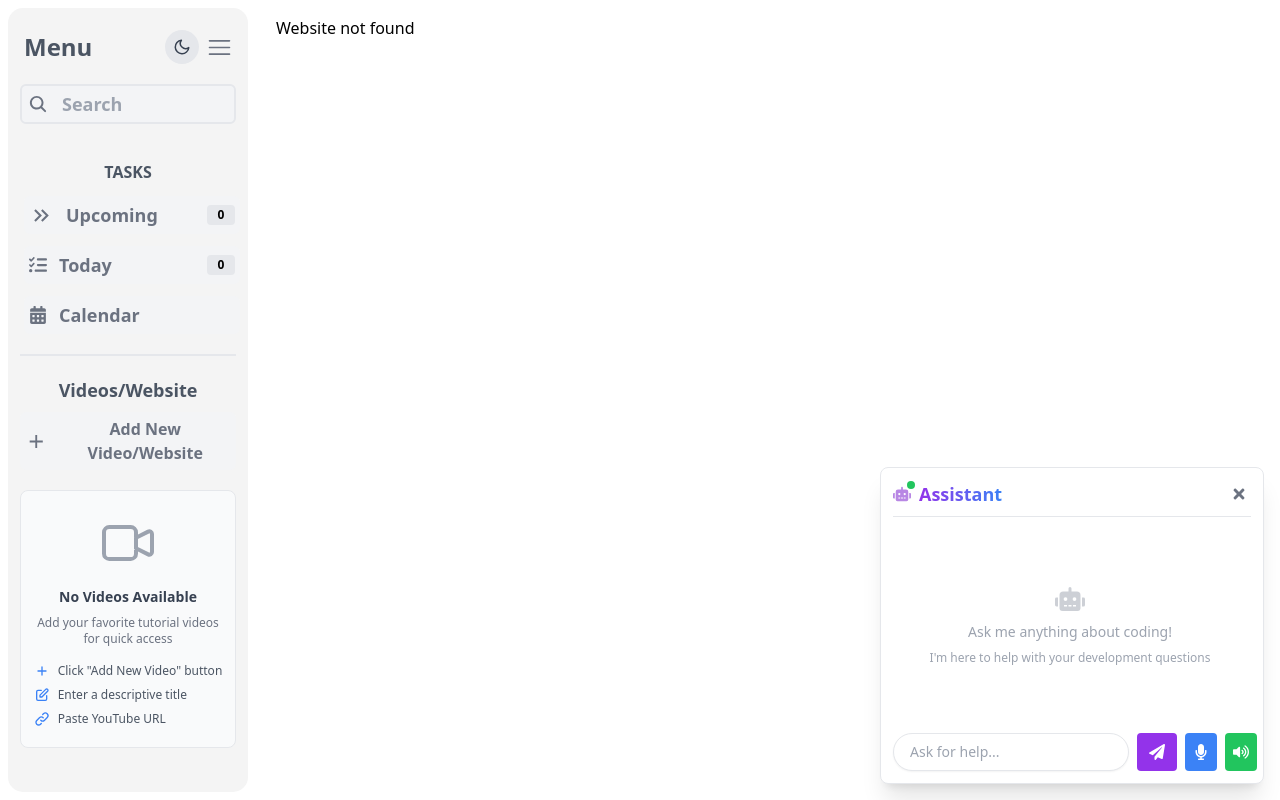
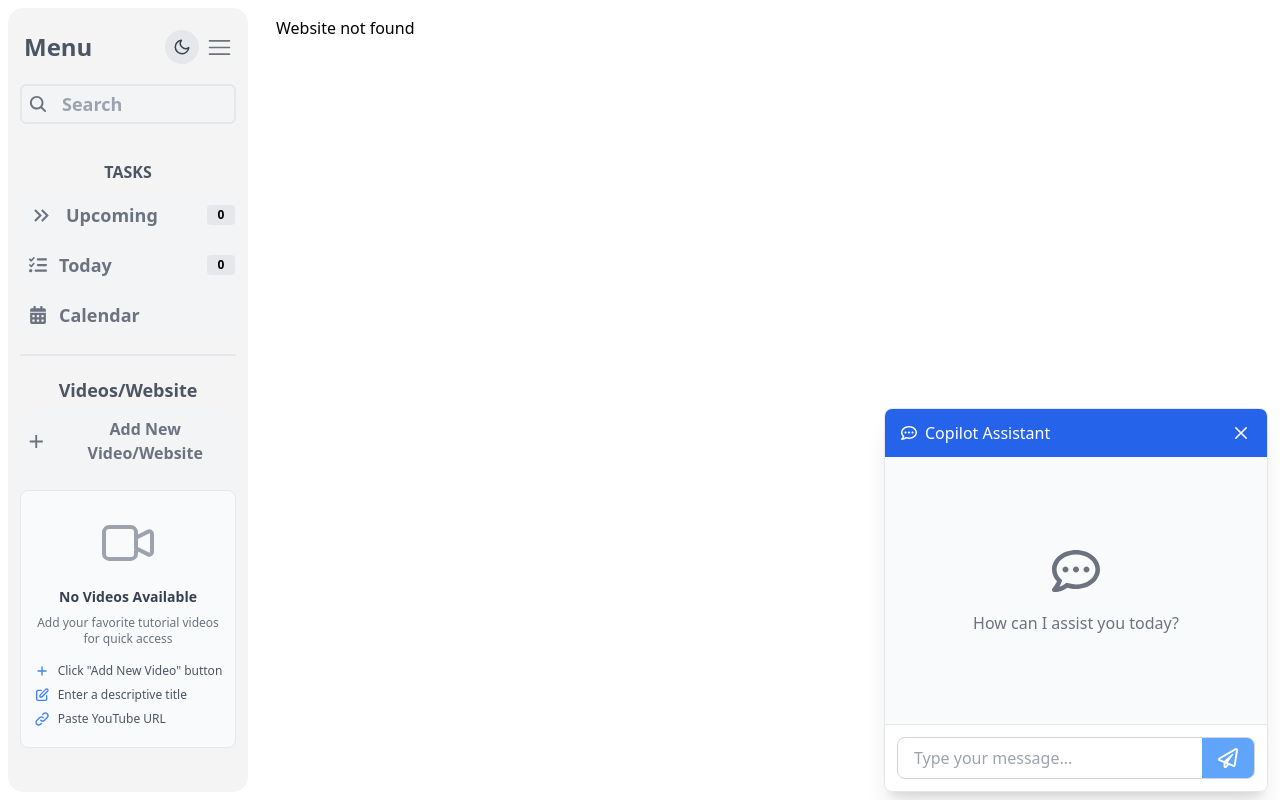
Before and after one commit to Pradeep-kumar-py/Todo-WebApp, a React (Vite) app: page /web/1 in a window 1280 px wide. Both pictures are taken after a click on the button 1246 px from the left and 766 px from the top of the page. Built offline with nearby package versions, Linux system fonts and the light colour scheme.

Commit message:
Refactor ChatBot component for improved message handling and UI; add random color generation for visual elements

```diff
--- a/src/components/chatbot.jsx
+++ b/src/components/chatbot.jsx
@@ -1,248 +1,182 @@
-import React, { useState, useEffect } from "react";
-import { FaRobot, FaPaperPlane, FaMicrophone, FaTimes, FaVolumeUp } from "react-icons/fa";
+import React, { useState, useRef, useEffect } from 'react';
+import { BsChatDotsFill } from 'react-icons/bs';
+import { RxCross2 } from 'react-icons/rx';
+import { FaRegCommentDots } from 'react-icons/fa';
+import { FaRegPaperPlane } from 'react-icons/fa';
 
 const ChatBot = () => {
-  const [question, setQuestion] = useState("");
+  const [isOpen, setIsOpen] = useState(false);
   const [messages, setMessages] = useState([]);
-  const [isOpen, setIsOpen] = useState(false);
+  const [inputMessage, setInputMessage] = useState('');
   const [isLoading, setIsLoading] = useState(false);
-  const [isListening, setIsListening] = useState(false);
-  const [voices, setVoices] = useState([]);
-  const [selectedVoice, setSelectedVoice] = useState(null);
-  const [showVoices, setShowVoices] = useState(false);
-
+  const messagesEndRef = useRef(null);
   const apiKey = import.meta.env.VITE_GEMENI_API_KEY;
 
-  const toggleChat = () => setIsOpen(!isOpen);
+  const toggleChatbot = () => {
+    setIsOpen(!isOpen);
+  };
 
-  const fetchChatbotResponse = async (userMessage) => {
-    if (!userMessage.trim()) return;
+  const scrollToBottom = () => {
+    messagesEndRef.current?.scrollIntoView({ behavior: 'smooth' });
+  };
+
+  useEffect(() => {
+    scrollToBottom();
+  }, [messages]);
+
+  const handleSendMessage = async (e) => {
+    e.preventDefault();
+
+    if (!inputMessage.trim()) return;
+
+    // Add user message to chat
+    const userMessage = { text: inputMessage, sender: 'user' };
+    setMessages(prevMessages => [...prevMessages, userMessage]);
+    setInputMessage('');
     setIsLoading(true);
-    const updatedMessages = [...messages, { user: userMessage, bot: "" }];
-    setMessages(updatedMessages);
-    setQuestion("");
 
     try {
-      const response = await fetch(
-        `https://generativelanguage.googleapis.com/v1beta/models/gemini-2.0-flash:generateContent?key=${apiKey}`,
-        {
-          method: "POST",
-          headers: { "Content-Type": "application/json" },
+      // Call Gemini API
+      const response = await fetch(`https://generativelanguage.googleapis.com/v1beta/models/gemini-2.0-flash:generateContent?key=${apiKey}`, {
+        method: 'POST',
+        headers: {
+          'Content-Type': 'application/json',
+        },
         body: JSON.stringify({
-            contents: [
-              {
-                parts: [
-                  {
-                    text: `You're my coding helper. Keep answers short. User: "${userMessage}"`,
-                  },
-                ],
-              },
-            ],
+          contents: [{
+            parts: [{ text: inputMessage }]
+          }],
           generationConfig: {
-              temperature: 0.5,
-              maxOutputTokens: 512,
+            temperature: 0.7,
+            topK: 40,
+            topP: 0.95,
+            maxOutputTokens: 1024,
           },
         }),
-        }
-      );
+      });
 
       const data = await response.json();
-      const answer = data?.candidates?.[0]?.content?.parts?.[0]?.text || "Sorry, I couldn't answer that.";
-      const finalMessages = [...updatedMessages.slice(0, -1), { user: userMessage, bot: answer }];
-      setMessages(finalMessages);
-      speakText(answer);
-    } catch (err) {
-      console.error(err);
+
+      if (data.candidates && data.candidates.length > 0 && data.candidates[0].content) {
+        // Extract text from response
+        const botText = data.candidates[0].content.parts[0].text;
+
+        // Add bot message to chat
+        setMessages(prevMessages => [
+          ...prevMessages,
+          { text: botText, sender: 'bot' }
+        ]);
+      } else {
+        // Handle error
+        setMessages(prevMessages => [
+          ...prevMessages,
+          { text: "I'm sorry, I couldn't process that request. Please try again.", sender: 'bot' }
+        ]);
+      }
+    } catch (error) {
+      console.error('Error calling Gemini API:', error);
+      setMessages(prevMessages => [
+        ...prevMessages,
+        { text: "Sorry, there was an error connecting to the service. Please try again later.", sender: 'bot' }
+      ]);
     } finally {
       setIsLoading(false);
     }
   };
 
-  const startListening = () => {
-    if (!("webkitSpeechRecognition" in window)) {
-      alert("Your browser doesn't support voice input.");
-      return;
-    }
-
-    const recognition = new window.webkitSpeechRecognition();
-    recognition.lang = "en-US";
-    recognition.onstart = () => setIsListening(true);
-    recognition.onresult = (e) => {
-      const transcript = e.results[0][0].transcript;
-      setQuestion(transcript);
-      fetchChatbotResponse(transcript);
-    };
-    recognition.onerror = (e) => console.error(e);
-    recognition.onend = () => setIsListening(false);
-    recognition.start();
-  };
-
-  // Get all available voices and filter for female voices
-  useEffect(() => {
-    const getVoices = () => {
-      const voiceList = speechSynthesis.getVoices();
-      // Prioritize female voices, which often have 'female' or female names in their names
-      const femaleVoices = voiceList.filter(voice =>
-        voice.name.toLowerCase().includes('female') ||
-        ['lisa', 'samantha', 'victoria', 'karen', 'tessa', 'monica', 'joana', 'alice'].some(name =>
-          voice.name.toLowerCase().includes(name)
-        )
-      );
-      const otherVoices = voiceList.filter(voice =>
-        !femaleVoices.includes(voice)
-      );
-
-      const sortedVoices = [...femaleVoices, ...otherVoices];
-      setVoices(sortedVoices);
-      // Set default to first female voice or first available voice
-      setSelectedVoice(femaleVoices[0] || sortedVoices[0]);
-    };
-
-    // Voice list might not be available immediately
-    getVoices();
-    if (speechSynthesis.onvoiceschanged !== undefined) {
-      speechSynthesis.onvoiceschanged = getVoices;
-    }
-  }, []);
-
-  // Update speakText function to use selected voice
-  const speakText = (text) => {
-    if ("speechSynthesis" in window) {
-      const utterance = new SpeechSynthesisUtterance(text);
-      utterance.lang = "en-US";
-
-      if (selectedVoice) {
-        utterance.voice = selectedVoice;
-      }
-
-      speechSynthesis.speak(utterance);
-    }
-  };
-
-  useEffect(() => {
-    speechSynthesis.getVoices();
-  }, []);
-
   return (
-    <>
+    <div className="fixed bottom-2 right-3 z-50">
       {/* Toggle Button */}
       <button
-        onClick={toggleChat}
-        className={`fixed bottom-4 right-4 bg-purple-600 text-white p-2 rounded-full shadow-lg z-50 ${isOpen ? "hidden" : ""}`}
+        onClick={toggleChatbot}
+        className={`bg-blue-600 hover:bg-blue-700 text-white p-1 rounded-full shadow-lg transition-all duration-300 flex items-center justify-center ${isOpen ? 'hidden' : ''}`}
+        aria-label="Toggle chatbot"
+        style={{ position: 'fixed', bottom: '0', right: 0, zIndex: 1000 }}
       >
-        <FaRobot size={20} />
+        <BsChatDotsFill className="h-5 w-5" />
       </button>
 
-      {/* Chat Window */}
+      {/* Chatbot Interface */}
       {isOpen && (
-        <div className="fixed bottom-4 right-4 w-full max-w-sm bg-white dark:bg-gray-800 border dark:border-gray-700 rounded-lg shadow-xl p-3 z-50 animate-fadeIn transform transition-all duration-300">
-          <div className="flex justify-between items-center mb-3 border-b dark:border-gray-700 pb-2">
-            <div className="text-purple-700 dark:text-purple-400 font-bold flex items-center gap-2 text-lg">
-              <div className="relative">
-                <FaRobot className="animate-pulse" />
-                <span className="absolute -top-1 -right-1 h-2 w-2 bg-green-500 rounded-full"></span>
-              </div>
-              <span className="bg-gradient-to-r from-purple-600 to-blue-500 text-transparent bg-clip-text">Assistant</span>
-            </div>
+        <div className="absolute bottom-0 right-0 w-80 sm:w-96 h-96 bg-white dark:bg-gray-800 rounded-lg shadow-xl flex flex-col overflow-hidden border border-gray-200 dark:border-gray-700 transition-all duration-300">
+          {/* Chat Header */}
+          <div className="bg-blue-600 text-white px-4 py-3 flex items-center justify-between">
+            <h3 className="font-medium flex items-center gap-2"><FaRegCommentDots /> Copilot Assistant</h3>
             <button
-              onClick={toggleChat}
-              className="text-gray-500 hover:text-red-500 dark:text-gray-300 dark:hover:text-red-400 transition-colors duration-200 p-1 rounded-full hover:bg-gray-100 dark:hover:bg-gray-700"
+              onClick={toggleChatbot}
+              className="text-white hover:text-gray-200 focus:outline-none"
+              aria-label="Close chatbot"
             >
-              <FaTimes />
+              <RxCross2 className="h-5 w-5" />
             </button>
           </div>
 
-          <div className="h-48 overflow-y-auto mb-3 text-sm scrollbar-hide pr-1">
+          {/* Messages Container */}
+          <div className="flex-1 p-4 overflow-y-auto bg-gray-50 dark:bg-gray-900">
             {messages.length === 0 ? (
-              <div className="flex flex-col items-center justify-center h-full text-gray-400 dark:text-gray-500 text-center">
-                <FaRobot className="text-3xl mb-2 opacity-50" />
-                <p>Ask me anything about coding!</p>
-                <p className="text-xs mt-2">I'm here to help with your development questions</p>
+              <div className="h-full flex items-center justify-center text-center">
+                <div className="text-gray-500 dark:text-gray-400">
+                  <FaRegCommentDots className="h-12 w-12 mx-auto mb-4" />
+                  <p>How can I assist you today?</p>
+                </div>
               </div>
             ) : (
-              messages.map((msg, idx) => (
-                <div key={idx} className="mb-3 transition-all duration-300 ease-in-out">
-                  <div className="text-right mb-1">
-                    <span className="bg-purple-100 dark:bg-purple-900 px-3 py-2 rounded-t-lg rounded-bl-lg inline-block text-gray-800 dark:text-gray-200 max-w-[85%] shadow-sm">
-                      {msg.user}
-                    </span>
-                  </div>
-                  <div className="text-left">
-                    <span className="bg-gray-100 dark:bg-gray-700 px-3 py-2 rounded-t-lg rounded-br-lg inline-block text-gray-800 dark:text-gray-200 max-w-[85%] shadow-sm">
-                      {msg.bot}
-                    </span>
+              <div className="space-y-3">
+                {messages.map((msg, index) => (
+                  <div
+                    key={index}
+                    className={`flex ${msg.sender === 'user' ? 'justify-end' : 'justify-start'}`}
+                  >
+                    <div
+                      className={`max-w-[80%] p-3 rounded-lg ${msg.sender === 'user'
+                        ? 'bg-blue-600 text-white rounded-br-none'
+                        : 'bg-gray-200 dark:bg-gray-700 text-gray-800 dark:text-white rounded-bl-none'
+                        }`}
+                    >
+                      <p className="text-sm whitespace-pre-wrap">{msg.text}</p>
                     </div>
                   </div>
-              ))
+                ))}
+                {isLoading && (
+                  <div className="flex justify-start">
+                    <div className="max-w-[80%] p-3 rounded-lg bg-gray-200 dark:bg-gray-700 text-gray-800 dark:text-white rounded-bl-none">
+                      <div className="flex space-x-1">
+                        <div className="w-2 h-2 rounded-full bg-gray-500 dark:bg-gray-400 animate-bounce"></div>
+                        <div className="w-2 h-2 rounded-full bg-gray-500 dark:bg-gray-400 animate-bounce" style={{ animationDelay: '0.2s' }}></div>
+                        <div className="w-2 h-2 rounded-full bg-gray-500 dark:bg-gray-400 animate-bounce" style={{ animationDelay: '0.4s' }}></div>
+                      </div>
+                    </div>
+                  </div>
                 )}
-            {isLoading && (
-              <div className="text-left">
-                <span className="bg-gray-100 dark:bg-gray-700 px-4 py-2 rounded-t-lg rounded-br-lg inline-block">
-                  <div className="flex space-x-1">
-                    <div className="w-2 h-2 bg-gray-500 dark:bg-gray-400 rounded-full animate-bounce"></div>
-                    <div className="w-2 h-2 bg-gray-500 dark:bg-gray-400 rounded-full animate-bounce" style={{ animationDelay: '0.1s' }}></div>
-                    <div className="w-2 h-2 bg-gray-500 dark:bg-gray-400 rounded-full animate-bounce" style={{ animationDelay: '0.2s' }}></div>
-                  </div>
-                </span>
+                <div ref={messagesEndRef} />
               </div>
             )}
           </div>
 
-          {/* Voice selection dropdown */}
-          {showVoices && (
-            <div className="mb-2 bg-white dark:bg-gray-700 border dark:border-gray-600 rounded shadow-md absolute bottom-14 right-2 z-10 max-h-48 overflow-y-auto w-48">
-              {voices.map((voice, index) => (
+          {/* Input Form */}
+          <form onSubmit={handleSendMessage} className="p-3 bg-white dark:bg-gray-800 border-t border-gray-200 dark:border-gray-700">
+            <div className="flex rounded-lg border border-gray-300 dark:border-gray-600 overflow-hidden">
+              <input
+                type="text"
+                value={inputMessage}
+                onChange={(e) => setInputMessage(e.target.value)}
+                placeholder="Type your message..."
+                className="flex-1 px-4 py-2 focus:outline-none bg-transparent text-gray-900 dark:text-white"
+                disabled={isLoading}
+              />
               <button
-                  key={index}
-                  className={`w-full text-left px-3 py-2 text-sm hover:bg-gray-100 dark:hover:bg-gray-600 ${
-                    selectedVoice?.name === voice.name ? 'bg-purple-100 dark:bg-purple-900' : ''
-                  }`}
-                  onClick={() => {
-                    setSelectedVoice(voice);
-                    setShowVoices(false);
-                  }}
+                type="submit"
+                disabled={isLoading || !inputMessage.trim()}
+                className="px-4 py-2 bg-blue-600 text-white font-medium disabled:bg-blue-400 disabled:cursor-not-allowed flex items-center justify-center"
               >
-                  {voice.name} {voice.name.toLowerCase().includes('female') ? '(F)' : ''}
+                <FaRegPaperPlane className="h-5 w-5" />
               </button>
-              ))}
+            </div>
+          </form>
         </div>
       )}
-
-          <div className="flex gap-2 relative">
-            <input
-              value={question}
-              onChange={(e) => setQuestion(e.target.value)}
-              onKeyDown={(e) => {
-                if (e.key === "Enter") fetchChatbotResponse(question);
-              }}
-              placeholder="Ask for help..."
-              className="flex-1 border dark:border-gray-600 rounded-full px-4 py-2 text-sm dark:bg-gray-700 dark:text-white focus:outline-none focus:ring-2 focus:ring-purple-500 dark:focus:ring-purple-400 shadow-sm"
-            />
-            <button
-              onClick={() => fetchChatbotResponse(question)}
-              disabled={isLoading}
-              className="bg-purple-600 hover:bg-purple-700 text-white px-3 py-1 rounded disabled:bg-purple-400 dark:disabled:bg-purple-800"
-            >
-              {isLoading ? "..." : <FaPaperPlane />}
-            </button>
-            <button
-              onClick={startListening}
-              className={`p-2 rounded ${isListening ? "bg-red-500 dark:bg-red-600" : "bg-blue-500 dark:bg-blue-600"} text-white`}
-            >
-              <FaMicrophone />
-            </button>
-            <button
-              onClick={() => setShowVoices(!showVoices)}
-              className="p-2 rounded bg-green-500 dark:bg-green-600 text-white"
-              title={selectedVoice ? `Current: ${selectedVoice.name}` : "Select voice"}
-            >
-              <FaVolumeUp />
-            </button>
     </div>
-        </div>
-      )}
-    </>
   );
 };
 
-export default ChatBot;
+export default ChatBot
```
Also changed, not shown: src/components/Left.jsx (+27 -32 lines), src/components/WebViewer.jsx (+3 -6 lines). Lines whose indentation alone changed are shown as unchanged.
